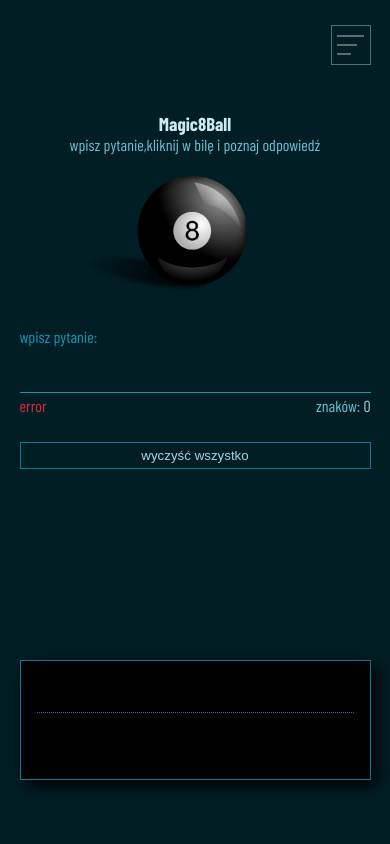
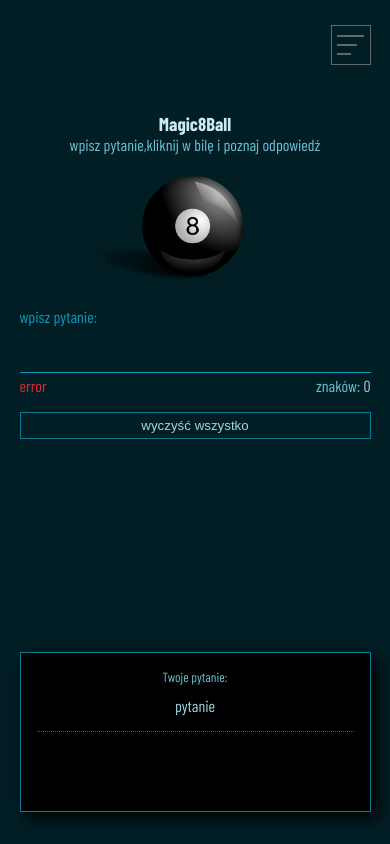
Before and after one commit to Scorpion19702022/SIMPLE_PROJECT_REACT_REDUX, a React (Vite) app: page /Magic8Ball in a window 390 px wide. Built offline with nearby package versions, Linux system fonts and the light colour scheme; a web font is replaced by a local one.

Commit message:
added style for mobile

```diff
--- a/src/Components/Magic8Ball/Styles/Magic8Ball.module.css
+++ b/src/Components/Magic8Ball/Styles/Magic8Ball.module.css
@@ -27,7 +27,7 @@
 .wrapper {
 	width: 100%;
 	min-height: 100vh;
-	padding: 6em 0em 4em;
+	padding: 6em 0em 2em;
 	display: flex;
 	flex-direction: column;
 	justify-content: space-between;
--- a/src/Components/Magic8Ball/Styles/Magic8BallAction.module.css
+++ b/src/Components/Magic8Ball/Styles/Magic8BallAction.module.css
@@ -26,7 +26,7 @@
 
 .wrapper {
 	width: 90%;
-	height: 400px;
+	height: 370px;
 	display: flex;
 	flex-direction: column;
 	justify-content: space-between;
--- a/src/Components/Magic8Ball/Styles/Magic8BallResult.module.css
+++ b/src/Components/Magic8Ball/Styles/Magic8BallResult.module.css
@@ -26,7 +26,7 @@
 
 .wrapper {
 	width: 90%;
-	height: 120px;
+	height: 160px;
 	padding: 1em;
 	display: flex;
 	flex-direction: column;
@@ -39,17 +39,27 @@
 
 .box_question {
 	width: 100%;
-	height: 45%;
+	height: 50%;
 	display: flex;
+	padding-bottom: 1em;
 	flex-direction: column;
 	justify-content: space-between;
 	align-items: center;
 	border-bottom: 0.04em dotted var(--color-color06);
 }
 
+.heading_question {
+	color: var(--color-color03);
+	font-weight: 200;
+}
+
+.question {
+	color: var(--color-color02);
+}
+
 .box_answer {
 	width: 100%;
-	height: 65%;
+	height: 50%;
 	display: flex;
 	flex-direction: column;
 	justify-content: space-between;
```
